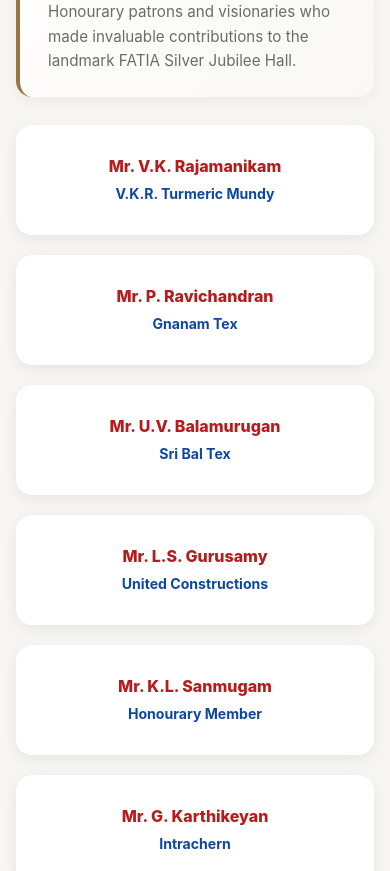
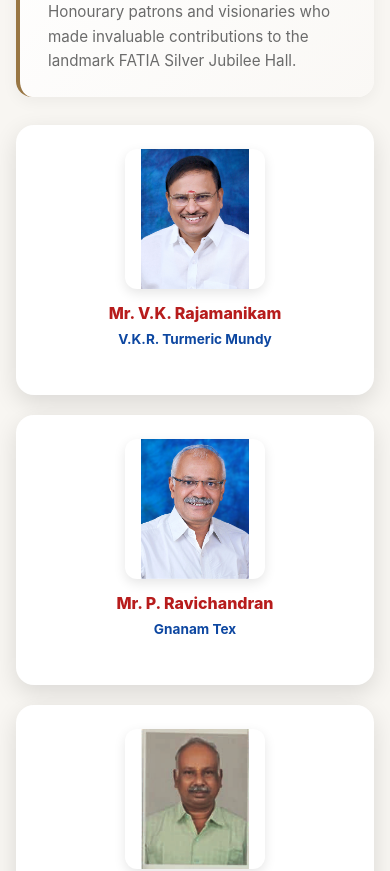
Before and after one commit to Rithish-25/Fatia, a React (Create React App) app in the folder frontend/: page /honorary-members in a window 390 px wide. Shown: the part 10480-11351 px from the top of the page. Built offline with nearby package versions, Linux system fonts and the light colour scheme.

Commit message:
feat: complete FATIA official website development, design system, leadership board, fair photo carousel, and mobile responsiveness

```diff
--- a/frontend/src/pages/HonouraryMembers/HonouraryMembers.js
+++ b/frontend/src/pages/HonouraryMembers/HonouraryMembers.js
@@ -117,10 +117,11 @@ const HonouraryMembers = () => {
               filteredSilverJubilee.map((member, idx) => (
                 <BoardMemberCard
                   key={idx}
-                  hideImage={true}
+                  hideImage={false}
                   member={{
                     name: member.name,
-                    position: member.company
+                    position: member.company,
+                    image: member.image
                   }}
                 />
               ))
```
